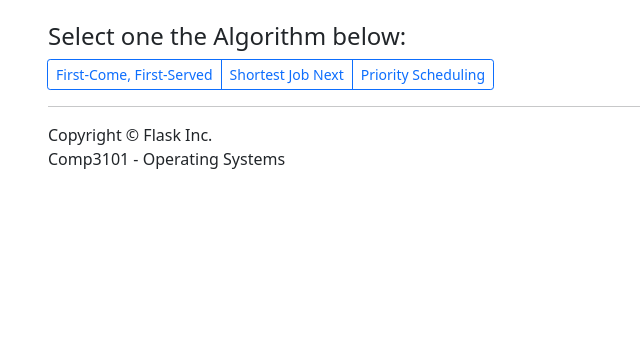
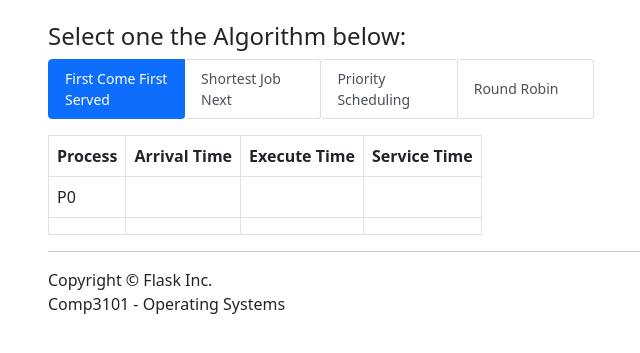
Before and after one commit to rxmii4269/COMP3101-FinalProject, a Flask app: page / in a window 1280 px wide. Shown: the part 58-411 px from the top of the page, without its empty margins (34-674 px from the left). Run offline with Flask 2, Linux system fonts and the light colour scheme.

Commit message:
changed the way how the tables and buttons are implemented

```diff
--- a/app/__init__.py
+++ b/app/__init__.py
@@ -9,5 +9,3 @@ app.config['FLASK_ENV'] = 'development'
 
 
 from app import views
-
-app.run(debug=True)
--- a/app/run.py
+++ /dev/null
@@ -1,3 +0,0 @@
-from app import app
-
-app.run(debug=True, host="0.0.0.0", port=8080)
--- a/app/static/js/app.js
+++ b/app/static/js/app.js
@@ -1 +1,7 @@
 "use strict;"
+
+
+
+function FCFS(processQueue){
+
+}
--- a/app/templates/home.html
+++ b/app/templates/home.html
@@ -1,22 +1,179 @@
-{% extends "base.html" %}
-
-{% block main %}
-
-
+{% extends "base.html" %} {% block main %}
 
 <h4>Select one the Algorithm below:</h4>
-<div class="btn-group btn-group-sm" role="group" aria-label="Basic radio toggle button group">
-    <input type="button" class="btn-check" name="btnradio1" id="btnradio1" autocomplete="off" checked>
-    <label class="btn btn-outline-primary" for="btnradio1">First-Come, First-Served</label>
+<div class="row">
+  <div class="col-6">
+    <div class="list-group list-group-horizontal" id="list-tab" role="tablist">
+      <button
+        class="list-group-item list-group-item-action btn-sm active"
+        id="FCFS-list"
+        data-toggle="list"
+        data-target="#FCFS"
+        role="tab"
+        aria-controls="home"
+      >
+        First Come First Served
+      </button>
+      <button
+        class="list-group-item list-group-item-action btn-sm"
+        id="SJF-list"
+        data-toggle="list"
+        data-target="#SJF"
+        role="tab"
+        aria-controls="profile"
+      >
+        Shortest Job Next
+      </button>
+      <button
+        class="list-group-item list-group-item-action btn-sm"
+        id="list-messages-list"
+        data-toggle="list"
+        data-target="#PS"
+        role="tab"
+        aria-controls="messages"
+      >
+        Priority Scheduling
+      </button>
+      <button
+        class="list-group-item list-group-item-action btn-sm"
+        id="list-settings-list"
+        data-toggle="list"
+        data-target="#RR"
+        role="tab"
+        aria-controls="settings"
+      >
+        Round Robin
+      </button>
+    </div>
+  </div>
+</div>
 
-    <input type="button" class="btn-check" name="btnradio2" id="btnradio2" autocomplete="off">
-    <label class="btn btn-outline-primary" for="btnradio2">Shortest Job Next</label>
+<div class="mt-3 tab-content">
+  <table
+    class="fade show tab-pane active table table-hover table-bordered table-responsive"
+    id="FCFS"
+    role="tabpanel"
+    aria-labelledby="FCFS-list"
+  >
+    <thead>
+      <tr>
+        <th scope="col">Process</th>
+        <th scope="col">Arrival Time</th>
+        <th scope="col">Execute Time</th>
+        <th scope="col">Service Time</th>
+      </tr>
+    </thead>
+    <tbody>
+      <tr>
+        <td scope="row">P0</td>
+        <td></td>
+        <td></td>
+        <td></td>
+      </tr>
+      <tr>
+        <td scope="row"></td>
+        <td></td>
+        <td></td>
+        <td></td>
+      </tr>
+    </tbody>
+  </table>
 
-    <input type="button" class="btn-check" name="btnradio3" id="btnradio3" autocomplete="off">
-    <label class="btn btn-outline-primary" for="btnradio3">Priority Scheduling</label>
+  <table
+    class="fade tab-pane table table-hover table-bordered table-responsive collapse"
+    id="SJF"
+    role="tabpanel"
+    aria-labelledby="SJF-list"
+  >
+    <thead>
+      <tr>
+        <th scope="col">Process</th>
+        <th scope="col">Arrival Time</th>
+        <th scope="col">Execute Time</th>
+        <th scope="col">Service Time</th>
+      </tr>
+    </thead>
+    <tbody>
+      <tr>
+        <td scope="row"></td>
+        <td></td>
+        <td></td>
+        <td></td>
+      </tr>
+      <tr>
+        <td scope="row"></td>
+        <td></td>
+        <td></td>
+        <td></td>
+      </tr>
+    </tbody>
+  </table>
 
+  <table
+    class="fade tab-pane table table-hover table-bordered table-responsive collapse"
+    id="PS"
+    role="tabpanel"
+    aria-labelledby="PS-list"
+  >
+    <thead>
+      <tr>
+        <th scope="col">Process</th>
+        <th scope="col">Arrival Time</th>
+        <th scope="col">Execute Time</th>
+        <th scope="col">Service Time</th>
+        <th scope="col">Priority</th>
+      </tr>
+    </thead>
+    <tbody>
+      <tr>
+        <td scope="row"></td>
+        <td></td>
+        <td></td>
+        <td></td>
+        <td></td>
+      </tr>
+      <tr>
+        <td scope="row"></td>
+        <td></td>
+        <td></td>
+        <td></td>
+        <td></td>
+      </tr>
+    </tbody>
+  </table>
 
+  <div
+    id="RR"
+    class="fade tab-pane collapse"
+    role="tabpanel"
+    aria-labelledby="RR-list"
+  >
+    <table class="table table-hover table-bordered table-responsive">
+      <thead>
+        <tr>
+          <th scope="col">Process</th>
+          <th scope="col">Arrival Time</th>
+          <th scope="col">Execute Time</th>
+        </tr>
+      </thead>
+      <tbody>
+        <tr>
+          <td scope="row"></td>
+          <td></td>
+          <td></td>
+        </tr>
+        <tr>
+          <td scope="row"></td>
+          <td></td>
+          <td></td>
+        </tr>
+      </tbody>
+    </table>
+    <label for="">
+      Quantum
+      <input class="form-control" type="number" name="quantum" id="">
+    </label>
   </div>
-
+</div>
 
 {%endblock%}
--- /dev/null
+++ b/run.py
@@ -0,0 +1,3 @@
+from app import app
+
+app.run(debug=True, host="0.0.0.0")
```
